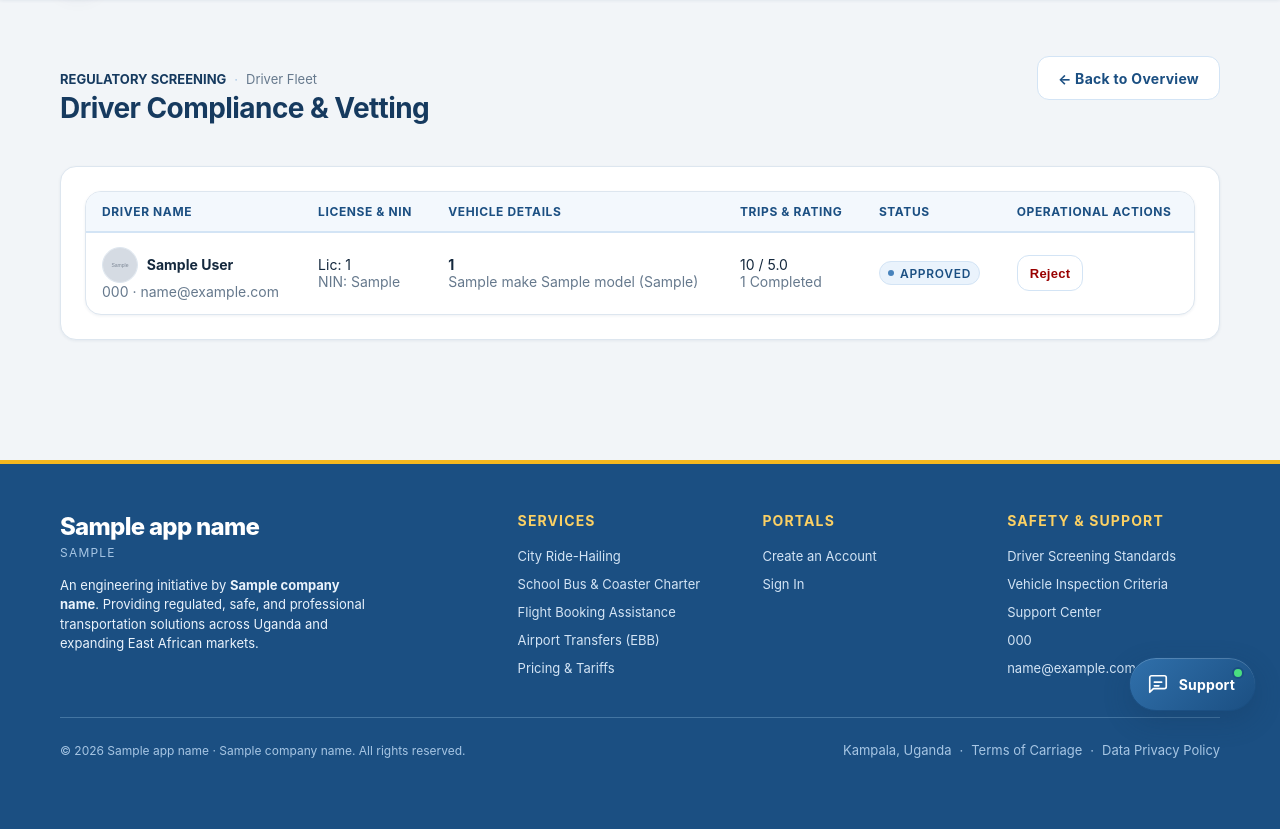
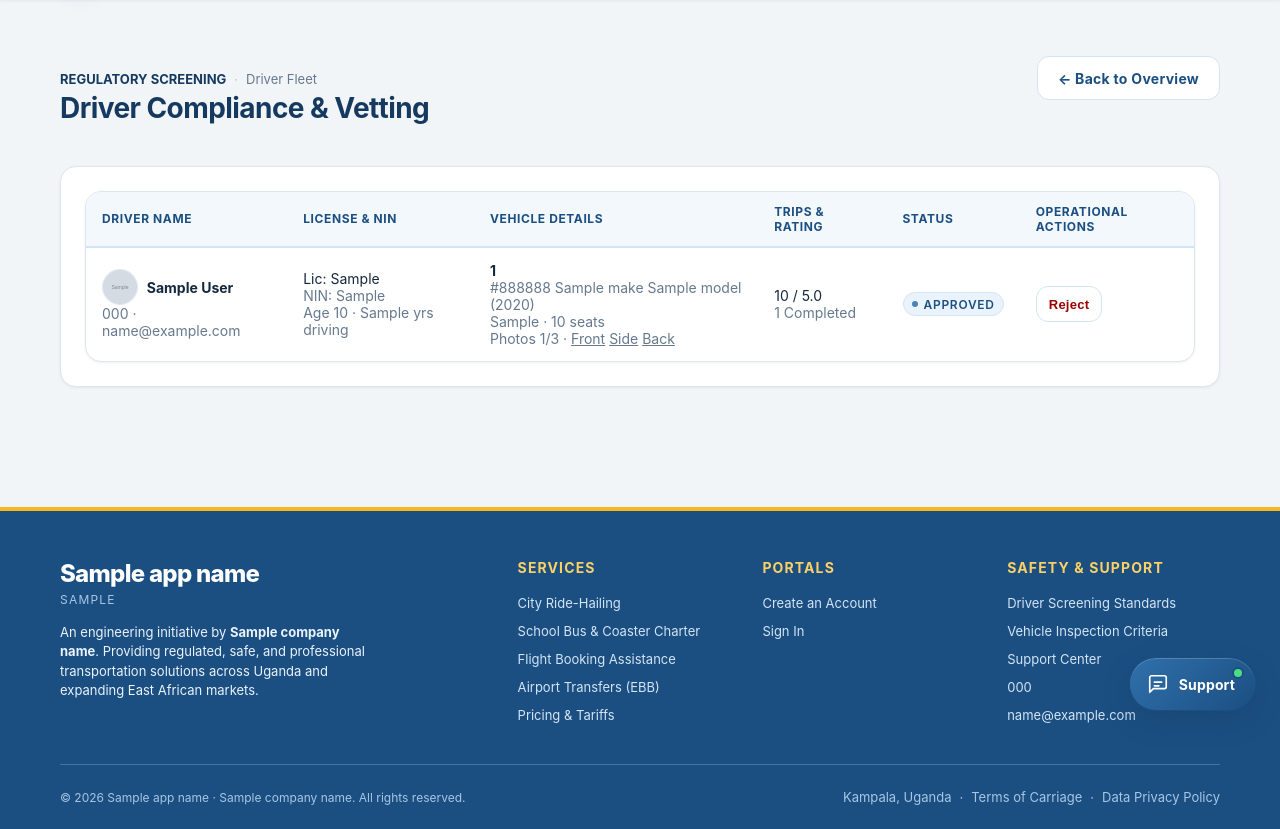
Before and after one commit to trinitylemon014-cpu/RIDEEASY, a Python web app: template rideeasy/app/templates/admin/drivers.html in a window 1280 px wide. Shown: the part 65-894 px from the top of the page. Before the commit the page ends 823 px from the top, so only its background shows below. Run offline with Jinja, Linux system fonts and the light colour scheme; the template is opened without the code that fills it: most values are stand-ins (such as "Sample title", 1, 10 or a date in 2020); grey boxes marked "Sample" are stand-in pictures.

Commit message:
Update driver details display in admin template

```diff
--- a/rideeasy/app/templates/admin/drivers.html
+++ b/rideeasy/app/templates/admin/drivers.html
@@ -39,13 +39,27 @@
                 <div class="text-subtle">{{ d.phone }} · {{ d.email }}</div>
               </td>
               <td>
-                <div>Lic: {{ d.license_number }}</div>
-                <div class="text-subtle">NIN: {{ d.national_id_nin }}</div>
+                <div>Lic: {{ d.license_display }}</div>
+                <div class="text-subtle">NIN: {{ d.nin_display }}</div>
+                <div class="text-subtle">
+                  {% if d.age is not none %}Age {{ d.age }}{% else %}Age not given{% endif %}
+                  · {{ d.years_experience if d.date_of_birth else '—' }} yrs driving
+                </div>
               </td>
               <td>
                 {% if d.plate_number %}
                   <div style="font-weight: 700;">{{ d.plate_number }}</div>
-                  <div class="text-subtle">{{ d.make }} {{ d.model }} ({{ d.vehicle_category }})</div>
+                  <div class="text-subtle">{{ d.vehicle_color }} {{ d.make }} {{ d.model }} ({{ d.vehicle_year }})</div>
+                  <div class="text-subtle">{{ d.vehicle_category }} · {{ d.vehicle_capacity }} seats</div>
+                  <div class="text-subtle">
+                    Photos {{ d.photo_count }}/3
+                    {% if d.photo_count %}
+                      ·
+                      {% for slot, label in (('FRONT', 'Front'), ('SIDE', 'Side'), ('BACK', 'Back')) %}
+                        <a href="{{ url_for('vehicle_photos.serve', vehicle_id=d.vehicle_id, slot=slot) }}" target="_blank" rel="noopener" style="text-decoration: underline;">{{ label }}</a>{% if not loop.last %} {% endif %}
+                      {% endfor %}
+                    {% endif %}
+                  </div>
                 {% else %}
                   <span class="text-subtle">No Vehicle</span>
                 {% endif %}
```
